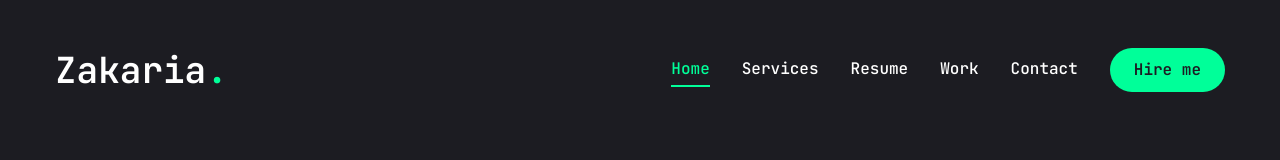
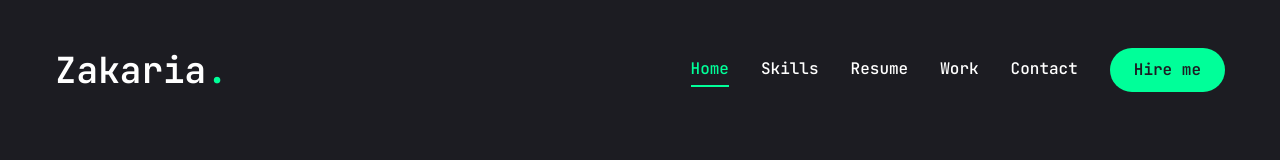
Before and after one commit to levisstrauss/portfolio, a Next.js app: page / in a window 1280 px wide. Shown: the top 160 px of the page. Built offline with nearby package versions, Linux system fonts and the light colour scheme.

Commit message:
header fixed

```diff
--- a/components/Nav.jsx
+++ b/components/Nav.jsx
@@ -9,8 +9,8 @@ const links = [
         path: "/",
     },
     {
-        name: "services",
-        path: "/services",
+        name: "skills",
+        path: "/skills",
     },
     {
         name: "resume",
```
